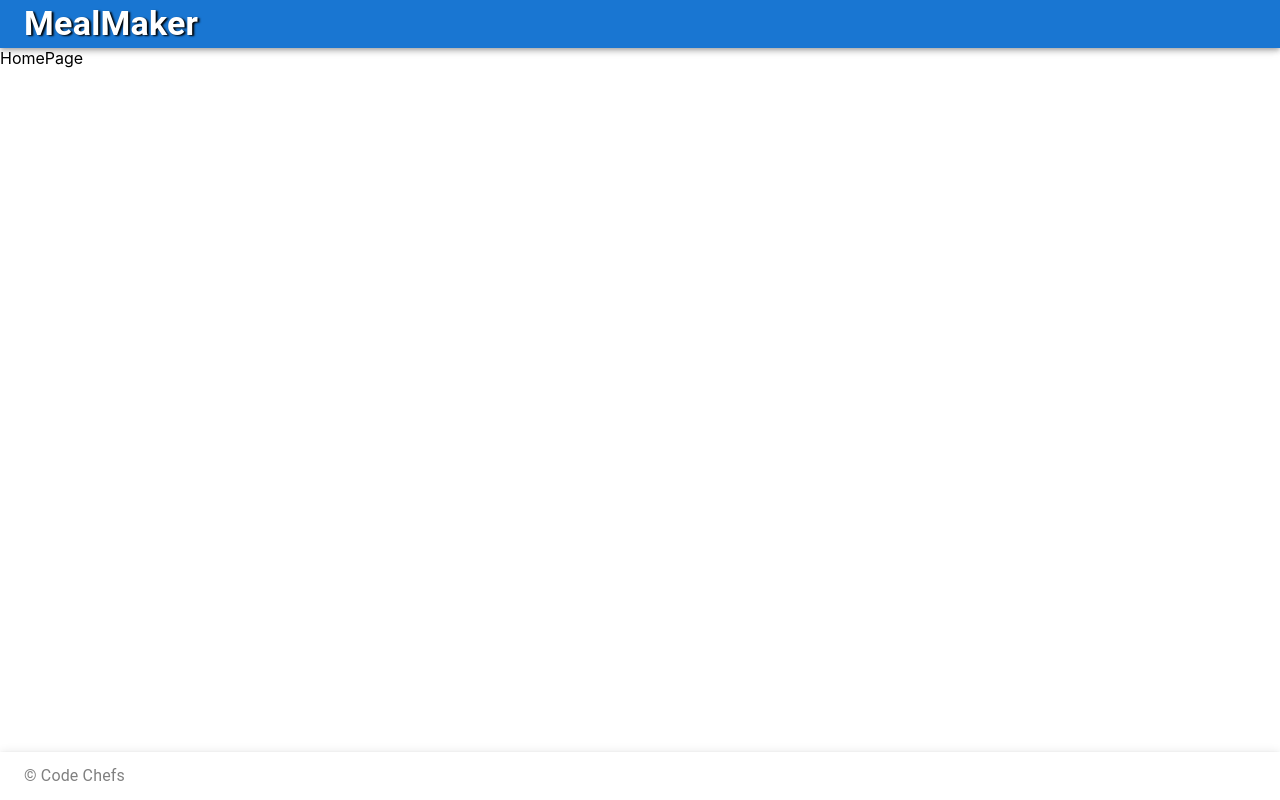
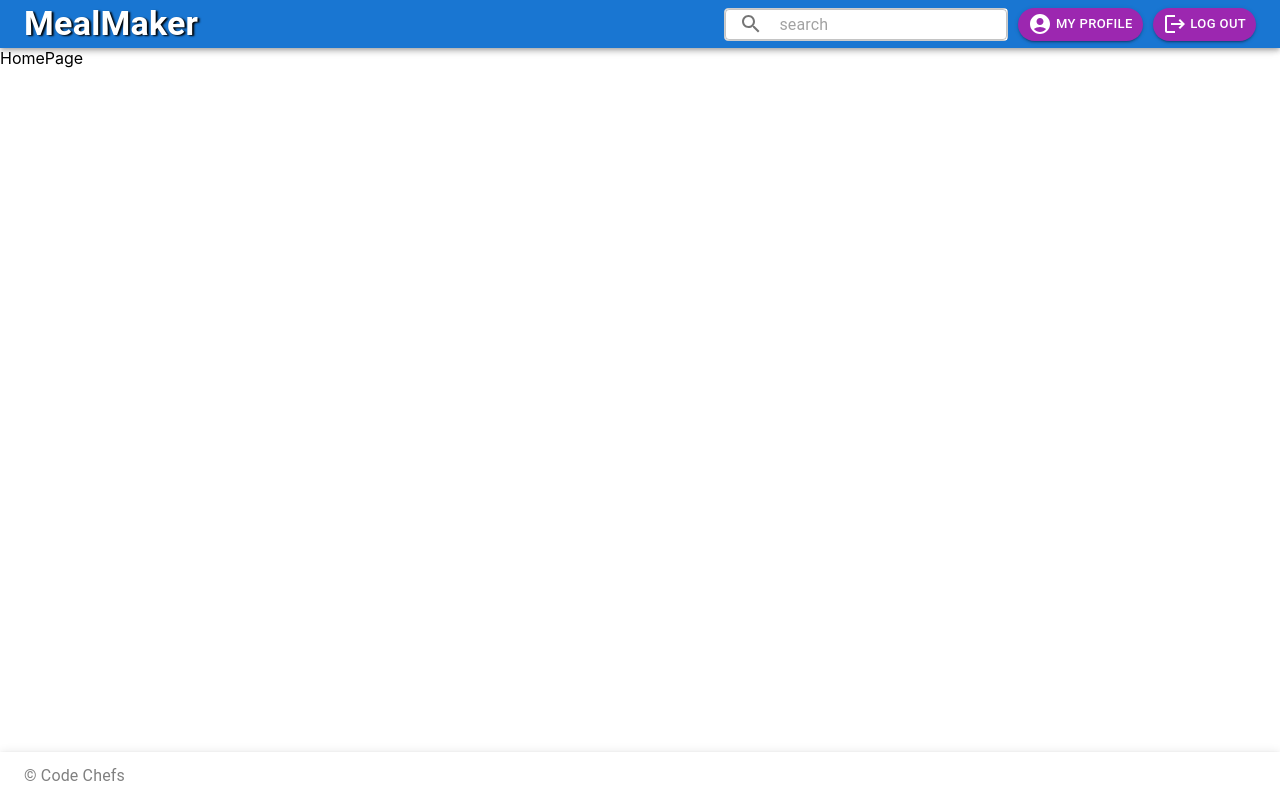
Before and after one commit to eij285/MealMaker, a React (Create React App) app in the folder frontend/: page / in a window 1280 px wide. Built offline with nearby package versions, Linux system fonts and the light colour scheme.

Commit message:
added buttons and search to header

```diff
--- a/frontend/src/components/Buttons.jsx
+++ b/frontend/src/components/Buttons.jsx
@@ -1,23 +1,63 @@
 import React from 'react';
 import styled from '@emotion/styled';
 import { Button } from '@mui/material';
+
+const LargeButton = (props) => {
+  const styles = {
+    borderRadius: '25px',
+    minWidth: '220px'
+  };
+  return (
+    <Button {...props} variant="contained" size="large" sx={ styles } />
+  );
+};
+
+const SmallButton = (props) => {
+  const styles = {
+    borderRadius: '20px',
+    minWidth: '50px'
+  };
+  return (
+    <Button {...props} variant="contained" size="small" sx={ styles } />
+  );
+};
 
 /**
  * default button type
  */
 export const LargeDefaultButton = (props) => {
-  const buttonStyles = {
-    borderRadius: '25px',
-    minWidth: '220px'
+  return (
+    <LargeButton {...props} color="primary" />
+  );
+};
+
+/**
+ * default small button type
+ */
+export const SmallDefaultButton = (props) => {
+  return (
+    <SmallButton {...props} color="primary" />
+  );
+};
+
+export const HeaderButton = (props) => {
+  const styles = {
+    borderRadius: '20px',
+    whiteSpace: 'nowrap',
+    '@media screen and (max-width: 40em)': {
+      fontSize: '6pt',
+      padding: '4px 6px',
+      minWidth: 0,
+      '& svg': {
+        maxWidth: '10px'
+      }
+    }
   };
   return (
-    <Button {...props}
-      color="primary"
-      variant="contained"
-      size="large"
-      sx={ buttonStyles } />
+    <Button {...props} variant="contained" size="small" color="secondary" sx={ styles } />
   );
 };
+
 
 /**
  * submit button using default button styling
--- a/frontend/src/components/Layout/AuthLayout.jsx
+++ b/frontend/src/components/Layout/AuthLayout.jsx
@@ -6,7 +6,7 @@ import { Grid, Card, CardContent } from '@mui/material';
 function AuthLayout ({ children }) {
 
   return (
-    <Layout>
+    <Layout incSearch={false} incButtons={false}>
       <Grid
         container
         justifyContent="center"
--- a/frontend/src/components/Layout/ExploreLayout.jsx
+++ b/frontend/src/components/Layout/ExploreLayout.jsx
@@ -4,7 +4,7 @@ import Layout from './Layout';
 
 function ExploreLayout ({ children }) {
   return (
-    <Layout>
+    <Layout incSearch={true} incButtons={true}>
       {children}
     </Layout>
   );
--- a/frontend/src/components/Layout/Header.jsx
+++ b/frontend/src/components/Layout/Header.jsx
@@ -1,16 +1,78 @@
 import React from 'react';
 import PropTypes from 'prop-types';
 import { Link as RouterLink } from 'react-router-dom';
-import { AppBar, Link, Toolbar, Typography } from '@mui/material';
+import { AppBar, Box, InputAdornment, Link, TextField, Toolbar, Typography } from '@mui/material';
+import { HeaderButton } from '../../components/Buttons';
+import LoginIcon from '@mui/icons-material/Login';
+import LogoutIcon from '@mui/icons-material/Logout';
+import AccountCircleIcon from '@mui/icons-material/AccountCircle';
+import SearchIcon from '@mui/icons-material/Search';
+import GlobalContext from '../../utils/GlobalContext';
+
+const SearchInput = () => {
+  const styles = {
+    background: "#ffffff",
+    borderRadius: '4px',
+    padding: 0,
+    border: '1px solid #cccccc',
+    "& input" : {
+      background: "#ffffff",
+      padding: '4px 8px',
+      borderRadius: 0
+    },
+    '@media screen and (max-width: 40em)': {
+      "& .css-1q6at85-MuiInputBase-root-MuiOutlinedInput-root, & input": {
+        paddingLeft: '2px',
+      },
+      "& .css-ittuaa-MuiInputAdornment-root": {
+        margin: 0
+      }
+    }
+  };
+  return (
+    <TextField type="text" size="small" sx={ styles } placeholder="search"
+      InputProps={{
+        startAdornment: (
+          <InputAdornment position="start">
+            <SearchIcon />
+          </InputAdornment>
+        )
+      }} />
+  );
+};
 
 function Header ({ incSearch, incButtons }) {
+  const globals = React.useContext(GlobalContext);
+  //const token = globals.token;
+  const token = true;
+  const logout = globals.logout;
+
   const brandStyles = {
     fontWeight: '600',
-    textShadow: '2px 1px 2px #000000'
-  }
+    textShadow: '2px 1px 2px #000000',
+    marginRight: '4px',
+    '@media screen and (max-width: 40em)': {
+      fontSize: '14pt',
+    },
+    '@media screen and (max-width: 36em)': {
+      fontSize: '10pt',
+    }
+  };
+  const toolbarStyles = {
+    flexDirection: 'row',
+    justifyContent: 'space-between',
+  };
+  const boxStyles = {
+    display: 'flex',
+    flexDirection: 'row',
+    columnGap: '10px',
+    '@media screen and (max-width: 40em)': {
+      columnGap: '4px'
+    }
+  };
   return (
     <AppBar position="fixed" color="primary">
-      <Toolbar variant="dense">
+      <Toolbar variant="dense" sx={ toolbarStyles }>
         <Link
           component={RouterLink}
           to="/"
@@ -25,6 +87,25 @@ function Header ({ incSearch, incButtons }) {
             MealMaker
           </Typography>
         </Link>
+        <Box sx={ boxStyles }>
+          {incSearch && <SearchInput />}
+          {incButtons && !token && <>
+          <HeaderButton component={RouterLink} to="/login">
+            <LoginIcon />&nbsp;Log in
+          </HeaderButton>
+          <HeaderButton component={RouterLink} to="/signup">
+            Sign up
+          </HeaderButton>
+          </>}
+          {incButtons && token && <>
+          <HeaderButton component={RouterLink} to="/profile">
+            <AccountCircleIcon />&nbsp;My Profile
+          </HeaderButton>
+          <HeaderButton onClick={logout}>
+            <LogoutIcon />&nbsp;Log out
+          </HeaderButton>
+          </>}
+        </Box>
       </Toolbar>
     </AppBar>
   );
--- a/frontend/src/components/Layout/Layout.jsx
+++ b/frontend/src/components/Layout/Layout.jsx
@@ -5,7 +5,7 @@ import Header from './Header';
 import Footer from './Footer';
 import styled from '@emotion/styled';
 
-function Layout ({ children }) {
+function Layout ({ incSearch, incButtons, children }) {
 
   const boxStyles = {
     minHeight: '100vh',
@@ -23,7 +23,7 @@ function Layout ({ children }) {
 
   return (
     <Box sx={ boxStyles }>
-      <Header />
+      <Header incSearch={incSearch} incButtons={incButtons} />
       <MainWrap>
         {children}
       </MainWrap>
@@ -33,6 +33,8 @@ function Layout ({ children }) {
 }
 
 Layout.propTypes = {
+  incSearch: PropTypes.bool,
+  incButtons: PropTypes.bool,
   children: PropTypes.any,
 };
 
--- a/frontend/src/components/Layout/ManageLayout.jsx
+++ b/frontend/src/components/Layout/ManageLayout.jsx
@@ -4,7 +4,7 @@ import Layout from './Layout';
 
 function ManageLayout ({ children }) {
   return (
-    <Layout>
+    <Layout incSearch={true} incButtons={true}>
       {children}
     </Layout>
   );
```
